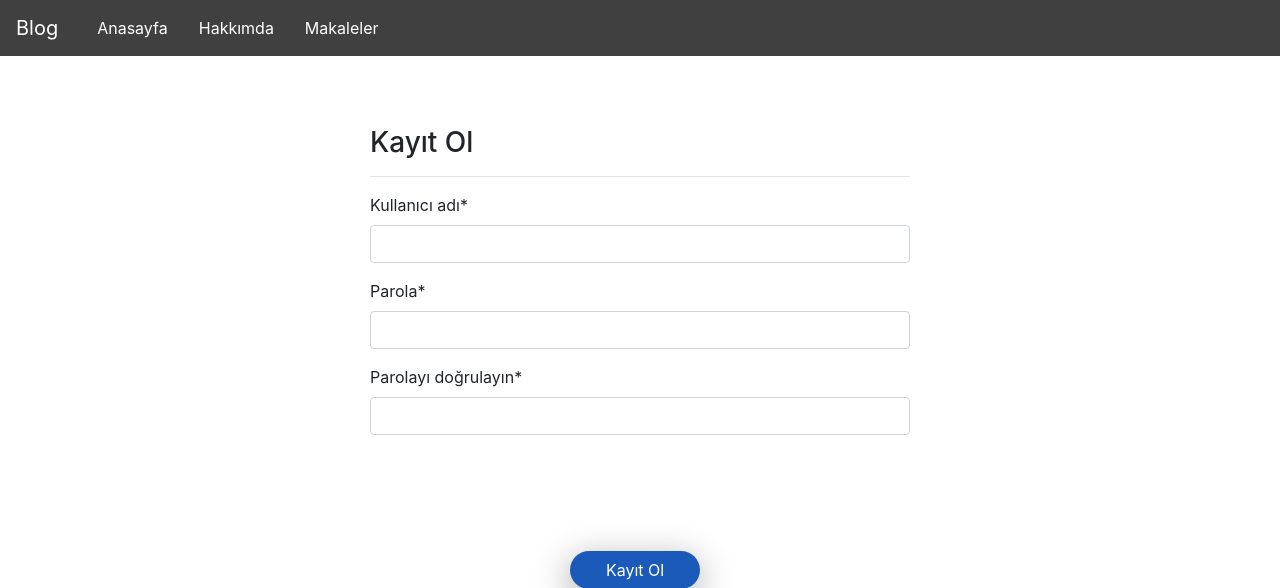
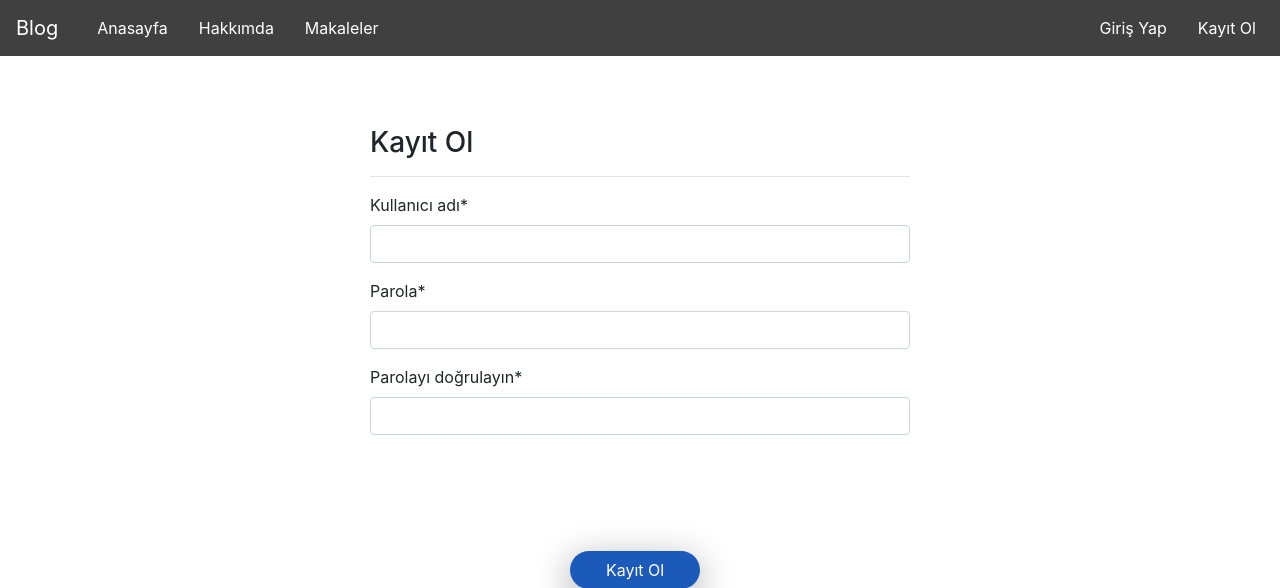
Before and after one commit to Ridvansezen/Django-Blog-Project, a Django app: page /user/register/ in a window 1280 px wide. Shown: the top 588 px of the page. Run offline with Django 4.2, Linux system fonts and the light colour scheme; some libraries are stand-ins or nearby versions.

Commit message:
user authenticated

```diff
--- a/blog_project/static/css/style.css
+++ b/blog_project/static/css/style.css
@@ -73,3 +73,19 @@ li {
     margin-top: 80px !important;
     margin-bottom: -50px !important;
 }
+
+.nav-link {
+    transition: 0.4s;
+    border-radius: 40px;
+}
+
+.nav-link:hover {
+    scale: 1.1;
+}
+
+.username-navbar {
+    color: #fff !important;
+    cursor: pointer;
+    margin-top: 7px;
+    margin-bottom: -20px;
+}
--- a/blog_project/templates/includes/navbar.html
+++ b/blog_project/templates/includes/navbar.html
@@ -12,7 +12,7 @@
     <span class="navbar-toggler-icon"></span>
   </button>
   <div class="collapse navbar-collapse" id="navbarNav">
-    <ul class="navbar-nav">
+    <ul class="navbar-nav mr-auto">
       <li class="nav-item active">
         <a class="nav-link" href="/">Anasayfa <span class="sr-only">(current)</span></a
         >
@@ -23,6 +23,37 @@
       <li class="nav-item">
         <a class="nav-link" href="/articles">Makaleler</a>
       </li>
+      {% if request.user.is_authenticated %}
+        <li class="nav-item">
+          <a class="nav-link" href="/articles/dashboard">Kontrol Paneli</a>
+        </li>
+      {% else %}
+      {% endif %}
     </ul>
+
+
+    <ul class="navbar-nav ml-auto">
+      {% if request.user.is_authenticated %}
+        <li class="nav-item">
+          <p class="username-navbar">Giriş yapıldı : {{user.username}}</p>
+        </li>
+      {% else %}
+      <li class="nav-item">
+        <a class="nav-link" href="/user/login">Giriş Yap</a>
+      </li>
+      <li class="nav-item">
+        <a class="nav-link" href="/user/register">Kayıt Ol</a>
+      </li>
+      {% endif %}
+
+      {% if request.user.is_authenticated %}
+        <li class="nav-item">
+          <a class="nav-link" href="/user/logout">Çıkış Yap</a>
+        </li>
+      {% else %}
+      {% endif %}
+
+    </ul>
+
   </div>
 </nav>
--- a/blog_project/templates/index.html
+++ b/blog_project/templates/index.html
@@ -7,4 +7,5 @@
         <br>
         <p style="font-style: normal;" class="index-text-1">Makaleler sayfasına ulaşmak için <a class="about-link" href="/articles">buraya</a> tıklayın.</p>
     </div>
+
 {% endblock body %}
--- a/blog_project/user/views.py
+++ b/blog_project/user/views.py
@@ -1,7 +1,7 @@
 from django.shortcuts import render,redirect
 from .forms import RegisterForm, LoginForm
 from django.contrib.auth.models import User
-from django.contrib.auth import login,authenticate
+from django.contrib.auth import login,authenticate,logout
 from django.contrib import messages
 
 def registerUser(request):
@@ -45,4 +45,6 @@ def loginUser(request):
     return render(request, "user/login.html",context)
 
 def logoutUser(request):
-    pass
+    logout(request)
+    messages.success(request, "Başarıyla çıkış yaptınız...")
+    return redirect("index")
```
Also changed, not shown: blog_project/db.sqlite3.
